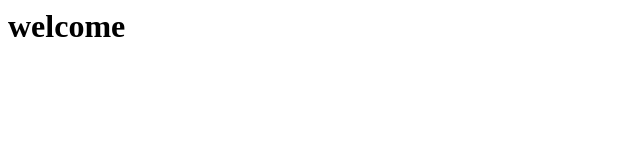
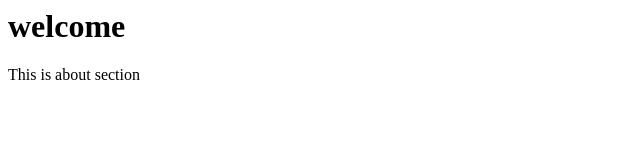
Before and after one commit to Arshiya2316/asi_expt_1.2, a plain HTML site: page arshi_port/index.html in a window 1280 px wide. Shown: the whole page, without its empty margins (0-640 px from the left). Drawn offline with Linux system fonts and the light colour scheme.

Commit message:
added about section

```diff
--- a/arshi_port/index.html
+++ b/arshi_port/index.html
@@ -1 +1 @@
-<DOCTYPE html><html><head><title>port</title><body><h1>welcome</h1></body></html>
+<DOCTYPE html><html><head><title>port</title><body><h1>welcome</h1><p>This is about section</p></body></html>
```
